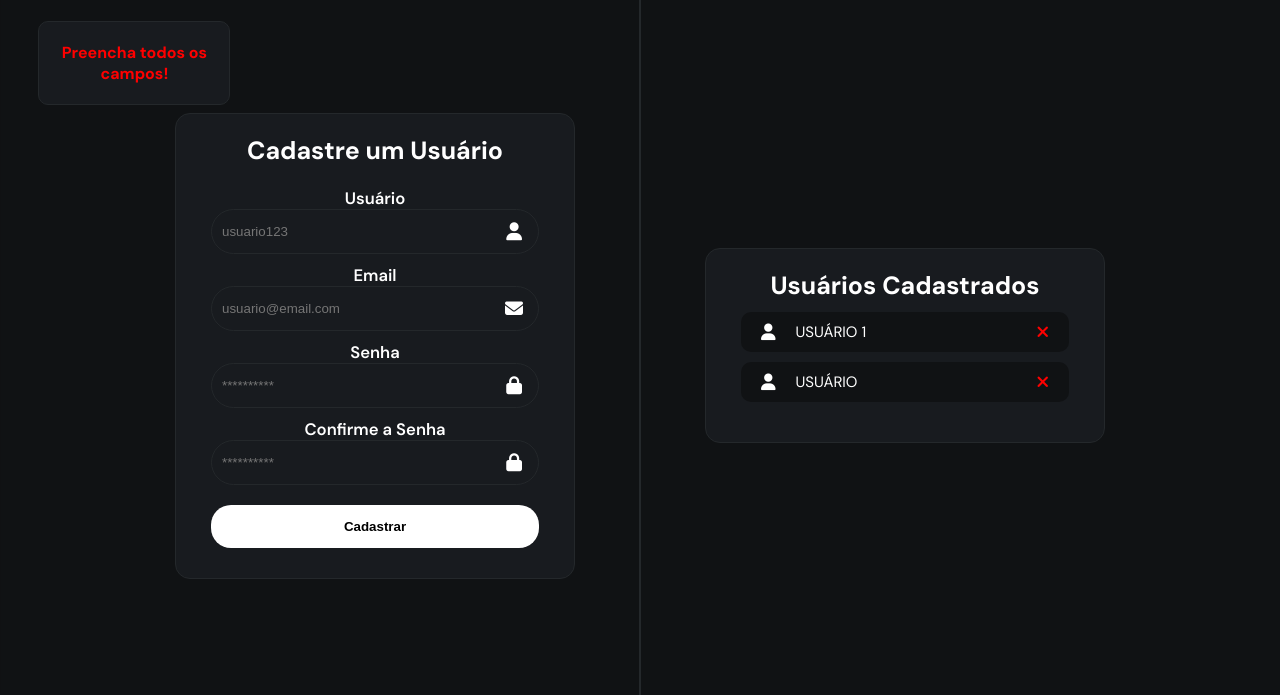
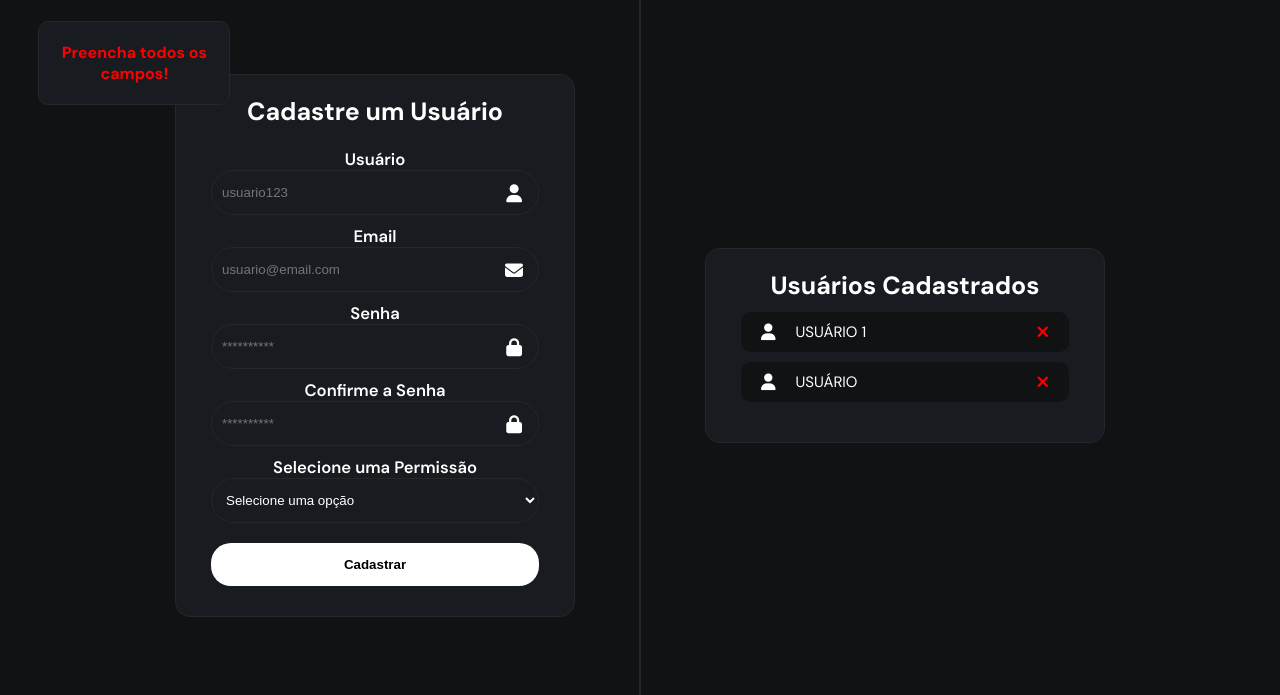
Before and after one commit to c-gouv/proj_sprint2, a website: page html/dashboard-cadastro.html in a window 1280 px wide. Both pictures are taken after a click on the button "Cadastrar". Shown: the part 107-802 px from the top of the page. Drawn offline with nearby package versions, Linux system fonts and the light colour scheme.

Commit message:
Select adicionado na tela de cadastro de usuário da dashboard

```diff
--- a/css/dashboardCadastro.css
+++ b/css/dashboardCadastro.css
@@ -1,4 +1,4 @@
-input {
+input,select {
     height: 30px;
     background: none;
     border: 1px solid var(--cor-borda);
@@ -8,6 +8,13 @@ input {
     height: 45px;
     color: var(--cor-ne);
 }
+
+option{
+    background-color: var(--cor-secundaria);
+    color: var(--cor-ne);
+}
+
+
 .content {
     display: flex;
     align-items: center;
--- a/html/dashboard-cadastro.html
+++ b/html/dashboard-cadastro.html
@@ -82,6 +82,15 @@
                         <input type="password" id="input_confirmar" placeholder="**********">
                         <i class="fa-solid fa-lock icon-position"></i>
                     </div>
+                    <div  class="inputField">
+                        <span>Selecione uma Permissão</span>
+                        <select id="select_escolha">
+                            <option value="#">Selecione uma opção</option>
+                            <option value="">Administração</option>
+                            <option value="">Leitura</option>
+                            <option value="">Edição</option>
+                        </select>
+                    </div>
                     <div class="buttons">
                         <button class="botao1" onclick="cadastrar()">Cadastrar</button>
                     </div>
@@ -134,6 +143,7 @@ function cadastrar() {
         const int = senha.indexOf("?")
         const arrob = email.indexOf("@")
         const ponto = email.endsWith(".com")
+        const SLescolha = select_escolha.value
         let temNum = false;
         for (let count = 0; count <= 9; count++) {
             let numConvetido = count.toString();
@@ -143,7 +153,7 @@ function cadastrar() {
         }
 
 
-        if (user == '' || email == '' || senha == '' || confirmar == '') {
+        if (user == '' || email == '' || senha == '' || confirmar == '' || SLescolha == '#' ) {
             msgArea.style.display = 'block'
             msgArea.innerHTML = 'Preencha todos os campos!';
             return false
```
Also changed, not shown: main.js (+5 -5 lines).
